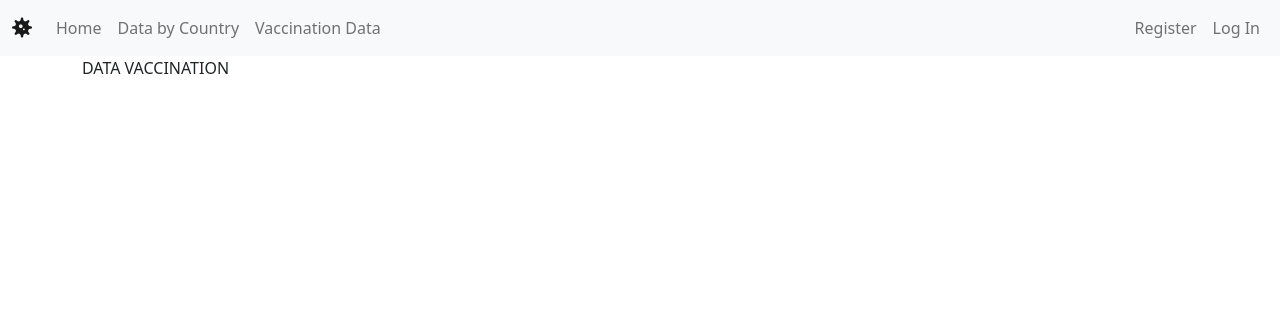
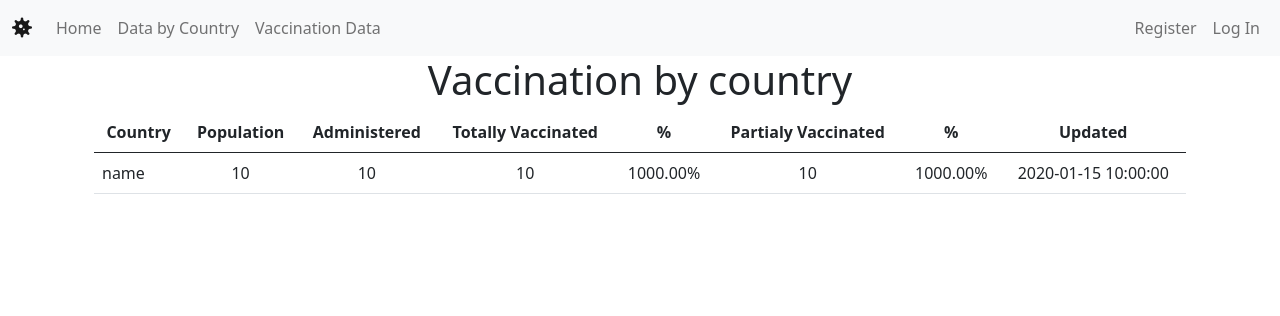
Before and after one commit to dak79/covidTraker, a Flask app: page /vaccination in a window 1280 px wide. Shown: the top 316 px of the page. Run offline with Flask 2, Linux system fonts and the light colour scheme; tables that the repository leaves empty hold one stand-in row (values such as "Sample post"); a database or web service that is not in the repository returns one stand-in record (values such as "Sample title"); data that the repository does not hold is empty; some libraries are stand-ins or nearby versions.

Commit message:
cases and vaccination

```diff
--- a/app.py
+++ b/app.py
@@ -1,16 +1,17 @@
 from flask import Flask, render_template, request, redirect, flash, session
 from forms import RegistrationForm, LoginForm
+from helpers import login_required, mil
 from flask_sqlalchemy import SQLAlchemy
 from flask_session import Session
 import os
 from werkzeug.security import check_password_hash, generate_password_hash
-from functools import wraps
 import requests
 import requests_cache
 
 
 # Initializing app
 app = Flask(__name__)
+
 
 # Config
 app.config['SQLALCHEMY_DATABASE_URI'] = 'sqlite:///covidtracker.db'
@@ -19,15 +20,8 @@ app.config['SESSION_TYPE'] = 'filesystem'
 app.config['SESSION_PERMANENT'] = False
 app.config['SECRET_KEY'] = os.getenv('SECRET_KEY')
 
-# Cache API answer for 10 minuts
-requests_cache.install_cache(
-    'covid_cache', backend='sqlite', expire_after=600)
-
 # Inizialize db
 db = SQLAlchemy(app)
-
-# Inizialize Session
-Session(app)
 
 
 # Create database
@@ -44,9 +38,13 @@ class Users(db.Model):
         self.password = password
 
 
-def mil(value):
-    """Format milion human readable."""
-    return f"{value:,}"
+# Cache API answer for 10 minuts
+requests_cache.install_cache(
+    'covid_cache', backend='sqlite', expire_after=600)
+
+
+# Inizialize Session
+Session(app)
 
 
 # Custom filter
@@ -54,7 +52,7 @@ app.jinja_env.filters["mil"] = mil
 
 
 # Route to homepage
-@ app.route('/')
+@app.route('/')
 def index():
 
     # Get global cases from API
@@ -69,7 +67,7 @@ def index():
 
 
 # Route to register
-@ app.route('/register', methods=['GET', 'POST'])
+@app.route('/register', methods=['GET', 'POST'])
 def register():
     ''' User registration '''
 
@@ -101,7 +99,7 @@ def register():
 
 
 # Route to login
-@ app.route('/login', methods=['GET', 'POST'])
+@app.route('/login', methods=['GET', 'POST'])
 def login():
     ''' User Log In '''
 
@@ -141,22 +139,9 @@ def login():
     return render_template('login.html', form=form)
 
 
-# Protect pages where log in is required
-def login_required(f):
-    ''' Decorate route where log in is required '''
-
-    @ wraps(f)
-    def decorated_function(*args, **kwargs):
-        if session.get('user_id') is None:
-            flash('Invalid access, log in', 'danger')
-            return redirect('/login')
-        return f(*args, **kwargs)
-    return decorated_function
-
-
 # Route to logout
-@ app.route('/logout')
-@ login_required
+@app.route('/logout')
+@login_required
 def logout():
     ''' User Log Out '''
 
@@ -167,15 +152,20 @@ def logout():
 
 
 # Route to dashboard
-@ app.route('/dashboard')
-@ login_required
+@app.route('/dashboard')
+@login_required
 def dashboard():
     # TODO: only if logged in
+    # TODO: search a country and add to your dashboard
+    # TODO: refresh data when you login
+    # TODO: button refresh
+    # TODO: compute new cases?
+
     return render_template('dashboard.html')
 
 
 # Route to add country
-@ app.route('/add_country')
+@app.route('/add_country')
 def add_country():
 
     # TODO: show all country
@@ -184,15 +174,24 @@ def add_country():
 
 
 # Route to data by_country
-@ app.route('/by_country')
+@app.route('/by_country')
 def by_country():
-    return render_template('by_country.html')
+
+    # Get data from API
+    cases_by_country = requests.get(
+        'https://covid-api.mmediagroup.fr/v1/cases').json()
+
+    return render_template('by_country.html', cases_by_country=cases_by_country)
 
 
 # Route to vaccination data
-@ app.route('/vaccination')
+@app.route('/vaccination')
 def vaccination():
-    return render_template('vaccination.html')
+    # Get data from API
+    vaccination_by_country = requests.get(
+        'https://covid-api.mmediagroup.fr/v1/vaccines').json()
+
+    return render_template('vaccination.html', vaccination_by_country=vaccination_by_country)
 
 
 # Lunch app
--- /dev/null
+++ b/helpers.py
@@ -0,0 +1,21 @@
+from functools import wraps
+from flask import session, flash, redirect
+
+
+# Protect pages where log in is required
+def login_required(f):
+    ''' Decorate route where log in is required '''
+
+    @wraps(f)
+    def decorated_function(*args, **kwargs):
+        if session.get('user_id') is None:
+            flash('Invalid access, log in', 'danger')
+            return redirect('/login')
+        return f(*args, **kwargs)
+    return decorated_function
+
+
+# Custom filter
+def mil(value):
+    """Format milion human readable."""
+    return f"{value:,}"
--- a/templates/includes/_navbar.html
+++ b/templates/includes/_navbar.html
@@ -3,7 +3,7 @@
 
 <nav class="navbar navbar-expand-lg navbar-light bg-light">
   <div class="container-fluid">
-    <a class="navbar-brand" href="#">
+    <a class="navbar-brand" href="/">
 
         <!-- Virus Icons-->
         <i class="fas fa-virus"></i>
--- a/templates/vaccination.html
+++ b/templates/vaccination.html
@@ -8,6 +8,38 @@
 
 {% block body %}
 
-DATA VACCINATION
+    <div class="container">
+        <h1 class="text-center">Vaccination by country</h1>
+    </div>
+    <div class="container">
+        <table class="table">
+            <thead class="text-center">
+                <th>Country</th>
+                <th>Population</th>
+                <th>Administered</th>
+                <th>Totally Vaccinated</th>
+                <th>%</th>
+                <th>Partialy Vaccinated</th>
+                <th>%</th>
+                <th>Updated</th>
+            </thead>
+            <tbody class="text-center">
+                {% for country, vaccines in vaccination_by_country.items() %}
+                    {% if vaccines["All"]["population"] and country != "Global" %}
+                        <tr>
+                            <td class="text-start"> {{ country }} </td>
+                            <td> {{ (vaccines["All"]["population"]) | mil }} </td>
+                            <td>{{ vaccines["All"]["administered"] | mil }}</td>
+                            <td>{{ vaccines["All"]["people_vaccinated"] | mil }}</td>
+                            <td>{{ "%.2f" | format((vaccines["All"]["people_vaccinated"] / vaccines["All"]["population"]) * 100) }}%</td>
+                            <td>{{ vaccines["All"]["people_partially_vaccinated"] | mil }}</td>
+                            <td>{{ "%.2f" | format((vaccines["All"]["people_partially_vaccinated"] / vaccines["All"]["population"]) * 100) }}%</td>
+                            <td>{{ vaccines["All"]["updated"] | truncate(16, False, '')}}</td>
+                        </tr>
+                    {% endif %}
+                {% endfor %}
+            </tbody>
+        </table>
+    </div>
 
 {% endblock %}
```
Also changed, not shown: templates/by_country.html (+36 -2 lines), templates/index.html (+15 -7 lines), covid_cache.sqlite, templates/dashboard.html (line endings or trailing spaces).
